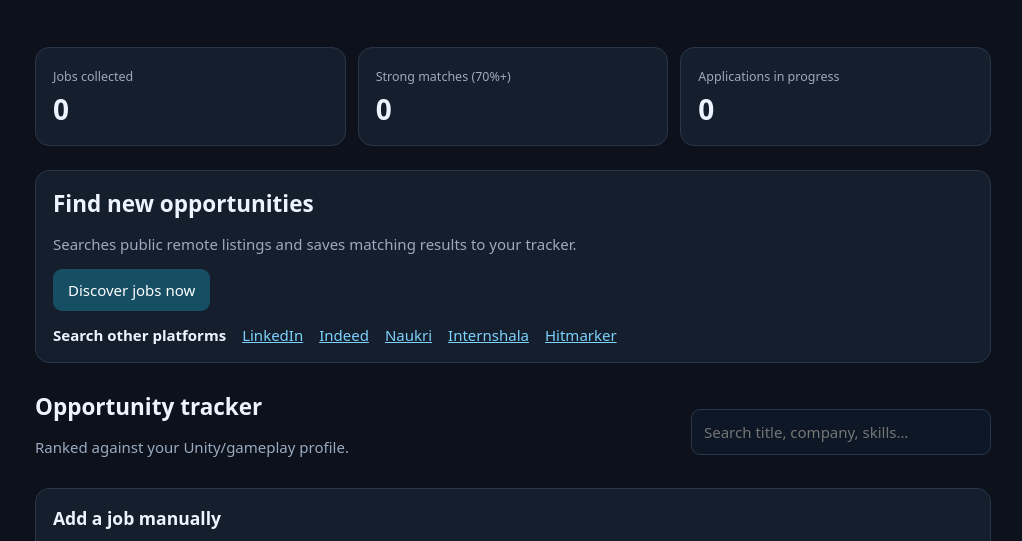
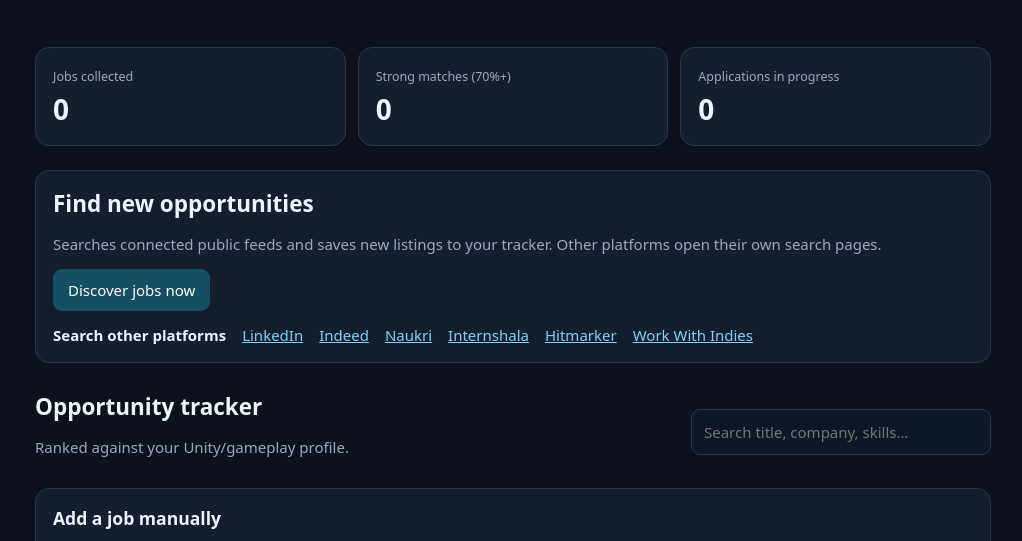
Before and after one commit to Saibharath548/Job-Radar, a plain HTML site: page static/index.html in a window 1280 px wide. Shown: the part 186-727 px from the top of the page, without its empty margins (127-1149 px from the left). Drawn offline with Linux system fonts and the light colour scheme; no server answers.

Commit message:
Add Work With Indies search link

```diff
--- a/static/index.html
+++ b/static/index.html
@@ -11,14 +11,15 @@
 <article><small>Strong matches (70%+)</small><strong id="strong">0</strong></article>
 <article><small>Applications in progress</small><strong id="progress">0</strong></article></section>
 <section class="discover panel">
-<div><h2>Find new opportunities</h2><p>Searches public remote listings and saves matching results to your tracker.</p></div>
+<div><h2>Find new opportunities</h2><p>Searches connected public feeds and saves new listings to your tracker. Other platforms open their own search pages.</p></div>
 <button id="discoverBtn">Discover jobs now</button><p id="discoverMessage" class="muted" aria-live="polite"></p>
 <div class="source-links"><b>Search other platforms</b>
 <a target="_blank" rel="noopener" href="https://www.linkedin.com/jobs/search/?keywords=Unity%20Developer%20OR%20Gameplay%20Programmer&location=India">LinkedIn</a>
 <a target="_blank" rel="noopener" href="https://in.indeed.com/jobs?q=unity+developer+OR+gameplay+programmer&l=India">Indeed</a>
 <a target="_blank" rel="noopener" href="https://www.naukri.com/unity-developer-jobs">Naukri</a>
 <a target="_blank" rel="noopener" href="https://internshala.com/internships/game%20development-internship/">Internshala</a>
-<a target="_blank" rel="noopener" href="https://hitmarker.net/jobs">Hitmarker</a></div>
+<a target="_blank" rel="noopener" href="https://hitmarker.net/jobs">Hitmarker</a>
+<a target="_blank" rel="noopener" href="https://www.workwithindies.com/">Work With Indies</a></div>
 </section>
 <section class="toolbar"><div><h2>Opportunity tracker</h2><p>Ranked against your Unity/gameplay profile.</p></div>
 <input id="search" placeholder="Search title, company, skills…"></section>
```
